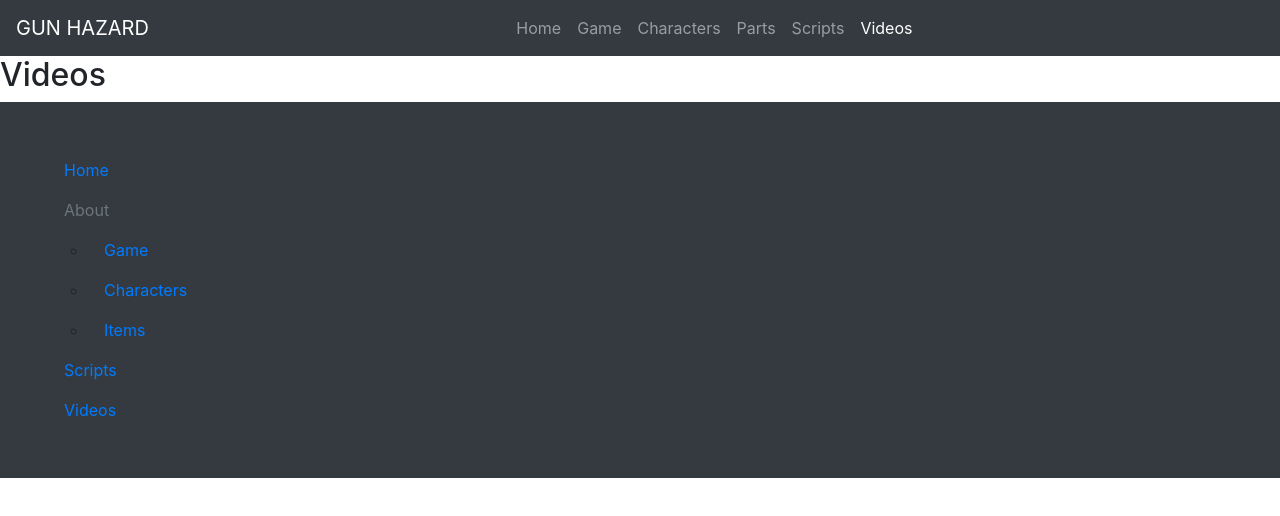
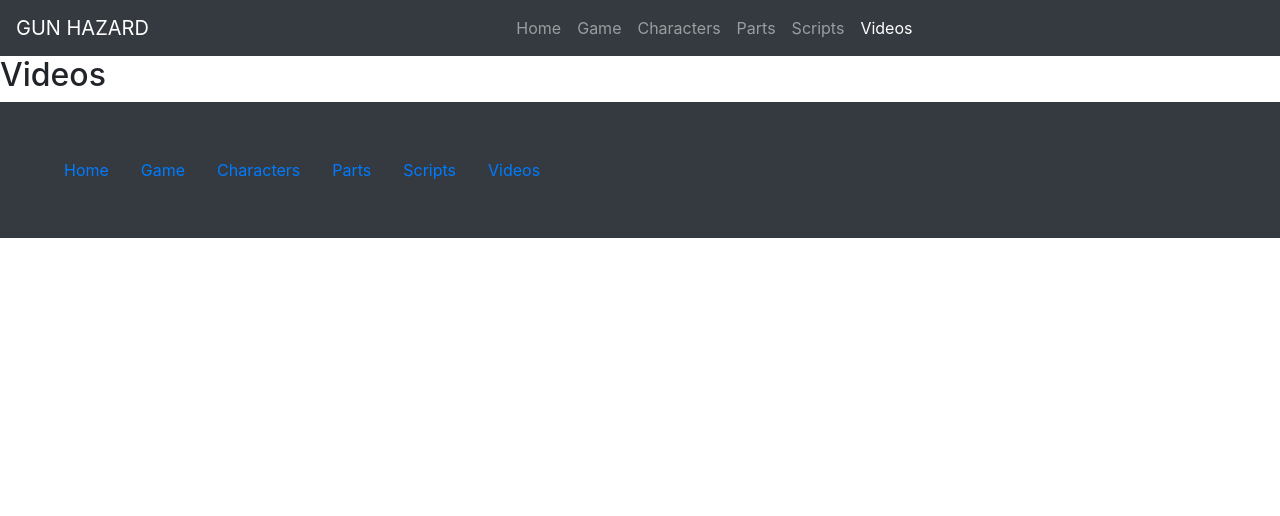
Before and after one commit to the-frontmission/front_mission-gun_hazard, a Vue app: page /videos in a window 1280 px wide. Shown: the top 516 px of the page. Built offline with nearby package versions, Linux system fonts and the light colour scheme.

Commit message:
fixed router

```diff
--- a/src/components/app/AppFooter.vue
+++ b/src/components/app/AppFooter.vue
@@ -3,30 +3,21 @@
     <div class="container-fluid p-3 p-md-5">
       <div class="row">
         <div class="col">
-          <ul class="nav flex-column">
-            <li class="nav-item">
-              <a class="nav-link active" href="#">Home</a>
-            </li>
-            <li class="nav-item">
-              <a class="nav-link disabled" href="#">About</a>
-              <ul>
-                <li class="nav-item">
-                  <a class="nav-link" href="#">Game</a>
-                </li>
-                <li class="nav-item">
-                  <a class="nav-link" href="#">Characters</a>
-                </li>
-                <li class="nav-item">
-                  <a class="nav-link" href="#">Items</a>
-                </li>
-              </ul>
-            </li>
-            <li class="nav-item">
-              <a class="nav-link" href="#">Scripts</a>
-            </li>
-            <li class="nav-item">
-              <a class="nav-link" href="#">Videos</a>
-            </li>
+          <ul class="nav">
+            <template v-for="(route, index) in routes">
+              <router-link
+                :key="index"
+                class="nav-item"
+                tag="li"
+                :to="{ name: route.name }"
+                active-class="active"
+                exact
+              >
+                <a class="nav-link text-capitalize">
+                  {{ route.name }}
+                </a>
+              </router-link>
+            </template>
           </ul>
         </div>
         <div class="col"></div>
@@ -36,11 +27,16 @@
 </template>
 
 <script>
+import { routes } from '@/router'
+
 export default {
-
+  name: 'AppFooter',
+  data() {
+    return {
+      routes,
+    }
+  },
 }
 </script>
 
-<style>
-
-</style>
+<style scoped></style>
--- a/src/components/app/AppNavbar.vue
+++ b/src/components/app/AppNavbar.vue
@@ -3,68 +3,36 @@
     <a class="navbar-brand" href="">GUN HAZARD</a>
     <div class="w-100">
       <ul class="navbar-nav flex-row justify-content-around justify-content-md-center">
+        <template v-for="(route, index) in routes">
           <router-link
+            :key="index"
+            class="nav-item"
             tag="li"
-          class="nav-item"
+            :to="{ name: route.name }"
             active-class="active"
-          to="/"
             exact
           >
-          <a class="nav-link">Home</a>
+            <a class="nav-link text-capitalize">
+              {{ route.name }}
+            </a>
           </router-link>
-        <router-link
-          tag="li"
-          class="nav-item"
-          active-class="active"
-          to="/game"
-        >
-          <a class="nav-link">Game</a>
-        </router-link>
-        <router-link
-          tag="li"
-          class="nav-item"
-          active-class="active"
-          to="/characters"
-        >
-          <a class="nav-link">Characters</a>
-        </router-link>
-        <router-link
-          tag="li"
-          class="nav-item"
-          active-class="active"
-          to="/parts"
-        >
-          <a class="nav-link">Parts</a>
-        </router-link>
-        <router-link
-          tag="li"
-          class="nav-item"
-          active-class="active"
-          to="/scripts"
-        >
-          <a class="nav-link">Scripts</a>
-        </router-link>
-        <router-link
-          tag="li"
-          class="nav-item"
-          active-class="active"
-          to="/videos"
-        >
-          <a class="nav-link">Videos</a>
-        </router-link>
+        </template>
       </ul>
     </div>
   </nav>
 </template>
 
 <script>
+import { routes } from '@/router'
+
 export default {
   name: 'AppNavbar',
+  data() {
+    return {
+      routes,
+    }
+  },
 }
 </script>
 
-<style scoped>
-.df {
-  background-color: transparent;
-}
-</style>
+<style scoped></style>
--- a/src/router.js
+++ b/src/router.js
@@ -9,10 +9,7 @@ import VideosView from './views/VideosView.vue'
 
 Vue.use(Router)
 
-export default new Router({
-  mode: 'history',
-  base: process.env.BASE_URL,
-  routes: [
+const routes = [
   {
     path: '/',
     name: 'home',
@@ -43,5 +40,11 @@ export default new Router({
     name: 'videos',
     component: VideosView,
   },
-  ],
+]
+
+export { routes }
+export default new Router({
+  mode: 'history',
+  base: process.env.BASE_URL,
+  routes,
 })
```
Lines whose indentation alone changed are shown as unchanged.
